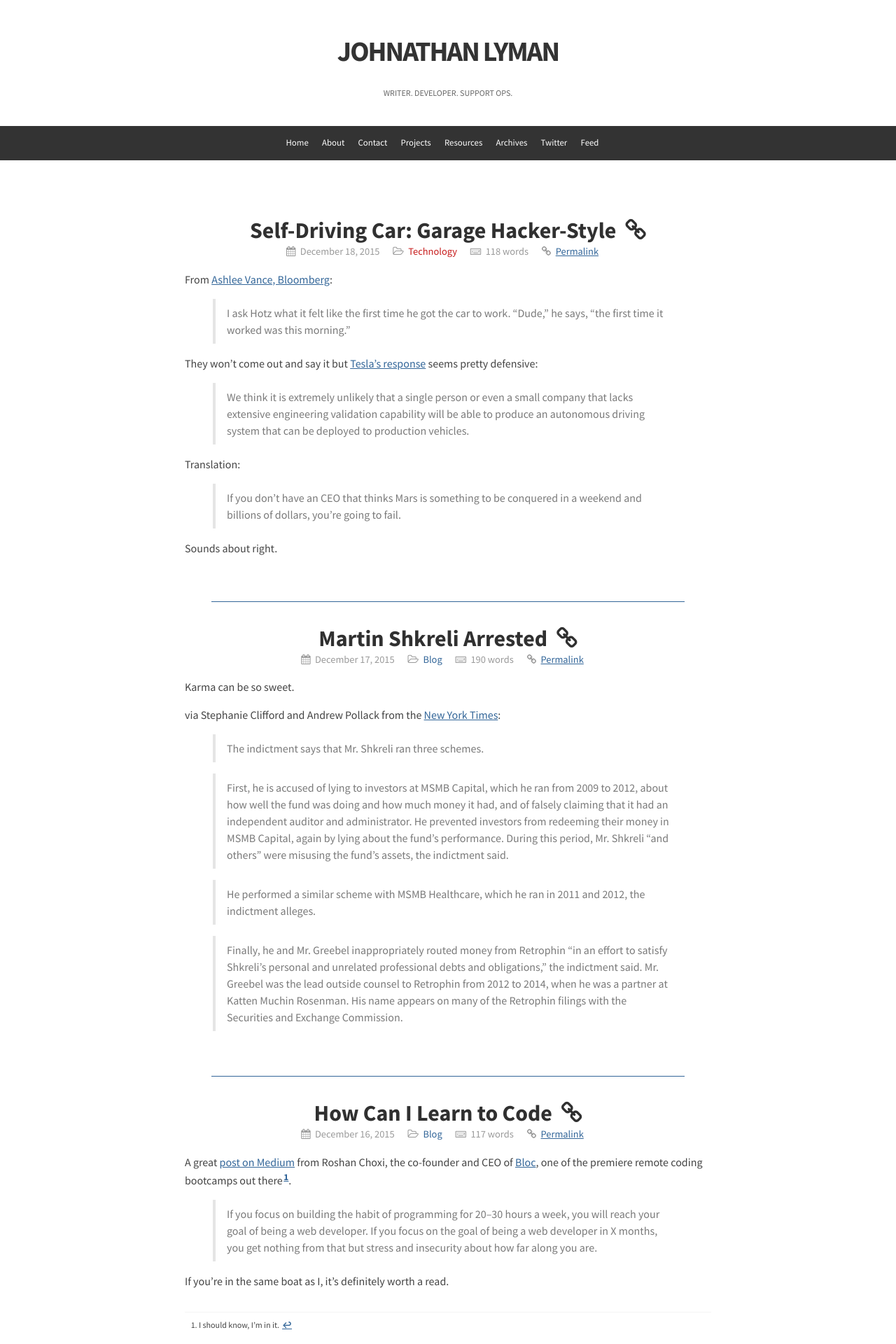
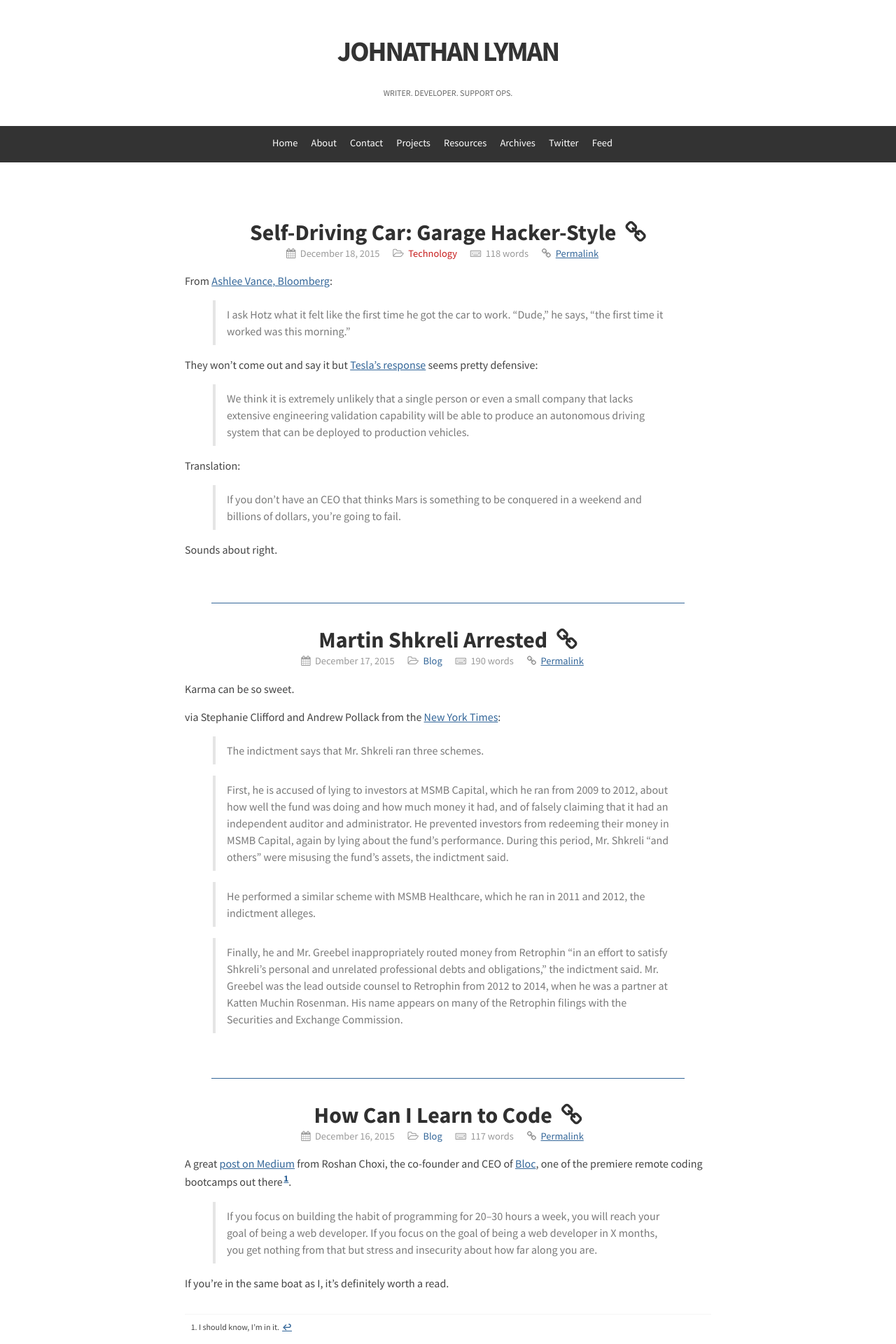
Before and after one commit to jelyman2/jelyman2.github.com, a Jekyll site: the page built from index.html, in a window 1280 px wide. Shown: the top 1920 px of the page at 70% size. Built offline with Jekyll 4.4.1, drawn with Linux system fonts in a browser that asks for light colours; nearby versions of some CDN libraries; the list of posts is cut into pages by our own code.

Commit message:
minor style change

```diff
--- a/_sass/_masthead.scss
+++ b/_sass/_masthead.scss
@@ -55,7 +55,7 @@
     font-family: "Source Sans Pro", sans-serif;
     font-weight: 400;
     a {
-      font-size: 0.80rem;
+      font-size: 0.90rem;
       display: block;
       color: #ffffff;
       text-align: center;
```
